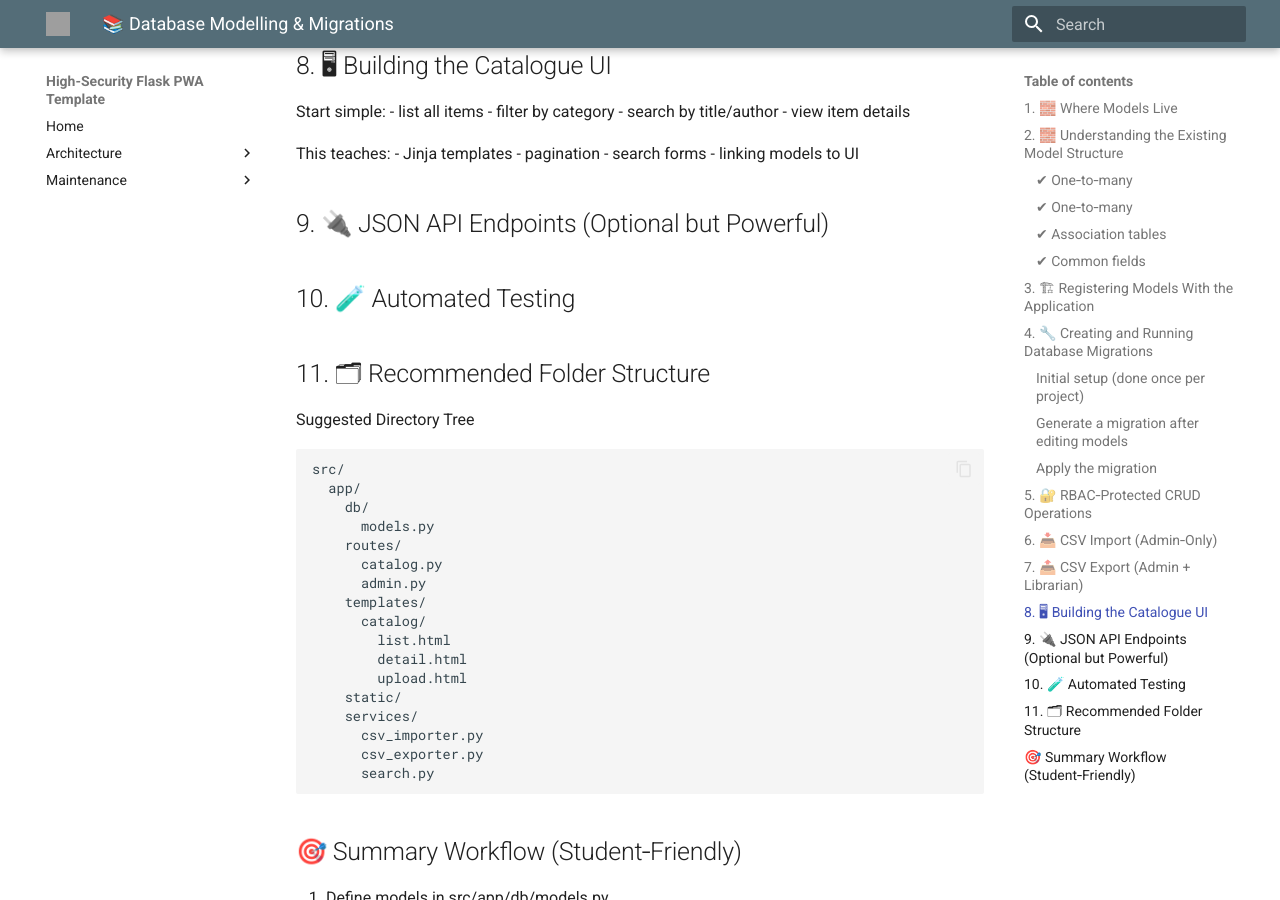
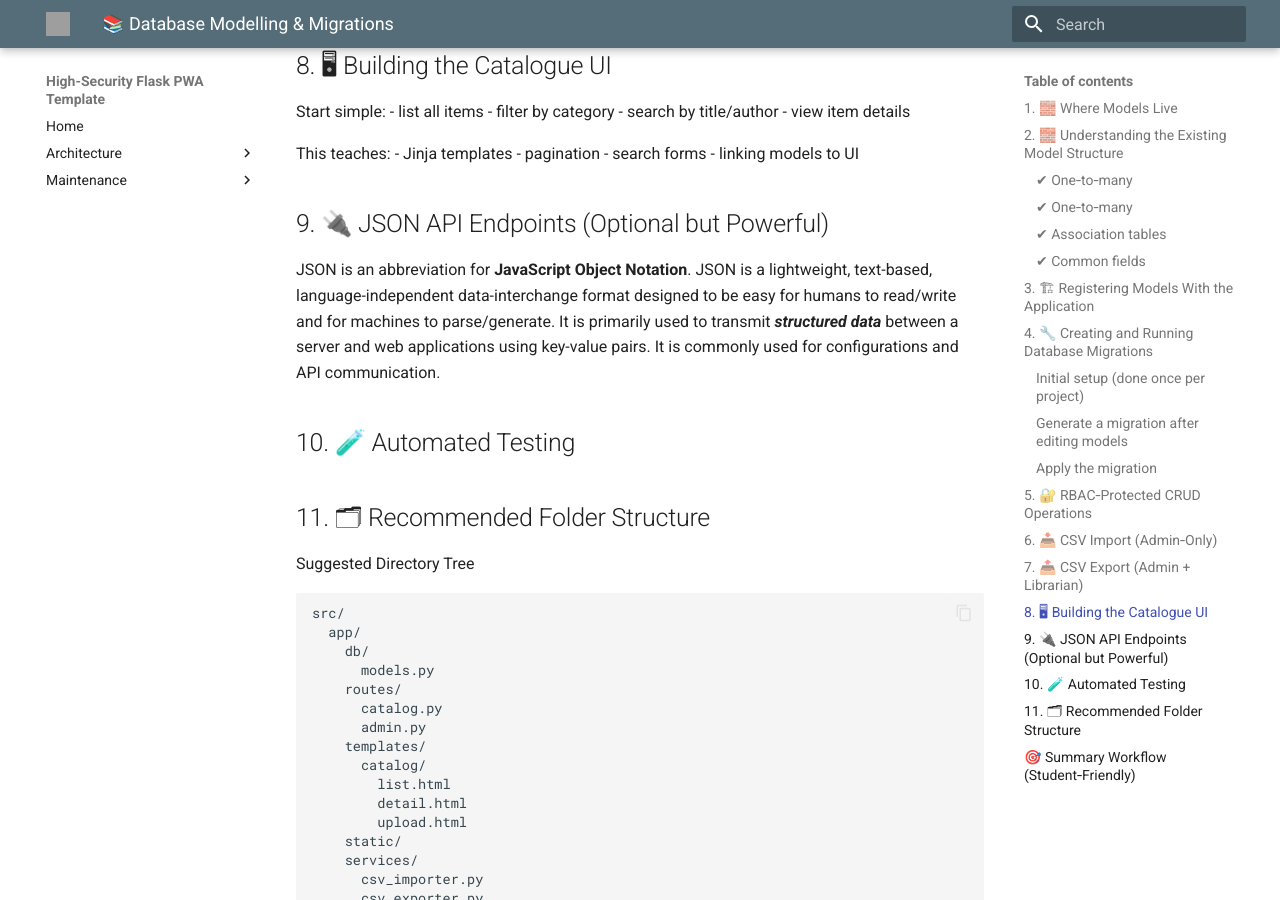
Before and after one commit to detnsw-sydtech/High-Security-Flask-PWA-Repo-Template, an MkDocs documentation site: the page built from docs/project/db_modelling.md, in a window 1280 px wide and 900 px high, scrolled down 4236 px. Built offline with MkDocs 1.6.1 and Material for MkDocs 9.7.7, drawn with Linux system fonts in a browser that asks for light colours; grey boxes are pictures that could not be loaded.

Commit message:
Update db_modelling.md

```diff
--- a/docs/project/db_modelling.md
+++ b/docs/project/db_modelling.md
@@ -183,7 +183,10 @@ This teaches:
 
 ## 9. 🔌 JSON API Endpoints (Optional but Powerful)
 
-
+JSON is an abbreviation for **JavaScript Object Notation**.
+JSON is a lightweight, text-based, language-independent data-interchange format designed to be easy for humans to read/write and for machines to parse/generate.
+It is primarily used to transmit ***structured data*** between a server and web applications using key-value pairs.
+It is commonly used for configurations and API communication.
 
 
 ## 10. 🧪 Automated Testing
```
